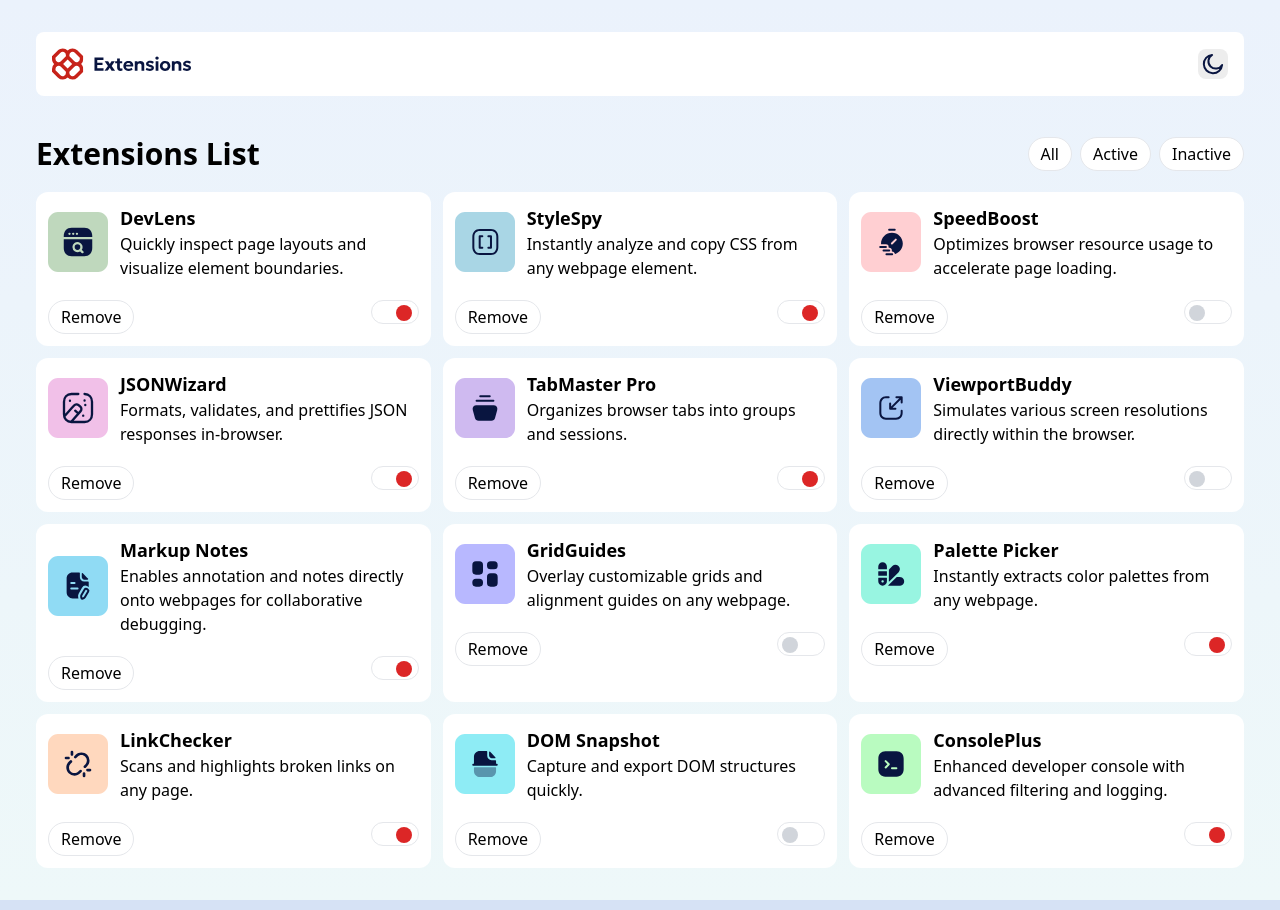
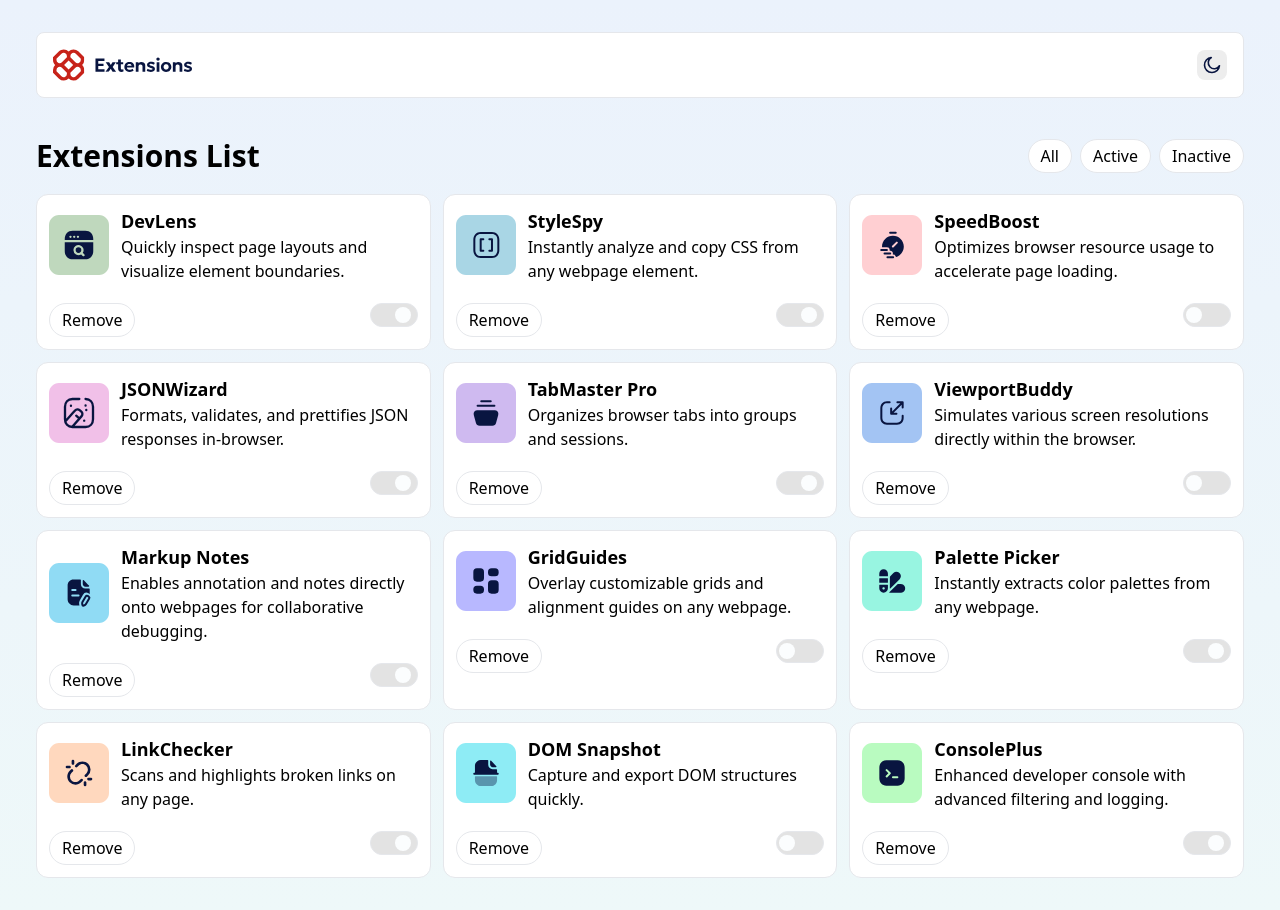
Before and after one commit to rk-codeflow/browser-extension, a website with bundled scripts: page index.html in a window 1280 px wide. Built offline with nearby package versions, Linux system fonts and the light colour scheme.

Commit message:
style: style fixes done

```diff
--- a/index.html
+++ b/index.html
@@ -11,7 +11,7 @@
   >
     <div class="max-w-7xl mx-auto px-9 my-8">
       <div
-        class="flex items-center justify-between p-4 rounded-lg bg-white dark:bg-neutrall-700"
+        class="flex items-center justify-between p-4 rounded-lg bg-white dark:bg-neutrall-700 border"
       >
         <img
           src="./assets/images/logo.svg"
@@ -19,7 +19,9 @@
           class="h-8 cursor-pointer"
         />
         <div class="flex items-center">
-          <div class="toggle-icon">
+          <div
+            class="flex items-center justify-center h-[30px] w-[30px] cursor-pointer rounded-lg p-[6px] bg-neutrall-100 hover:bg-neutrall-300"
+          >
             <img src="./assets/images/icon-moon.svg" alt="moon" />
           </div>
         </div>
@@ -31,17 +33,17 @@
         </h2>
         <div class="flex space-x-2">
           <button
-            class="bg-white dark:bg-neutrall-700 dark:text-neutrall-0 px-3 py-1 rounded-3xl border all"
+            class="bg-white dark:bg-neutrall-700 dark:text-neutrall-0 px-3 py-1 rounded-3xl border hover:bg-redd-400 hover:text-neutrall-0 all"
           >
             All
           </button>
           <button
-            class="bg-white dark:bg-neutrall-700 dark:text-neutrall-0 px-3 py-1 rounded-3xl border active"
+            class="bg-white dark:bg-neutrall-700 dark:text-neutrall-0 px-3 py-1 rounded-3xl border hover:bg-redd-400 hover:text-neutrall-0 active"
           >
             Active
           </button>
           <button
-            class="bg-white dark:bg-neutrall-700 dark:text-neutrall-0 px-3 py-1 rounded-3xl border inactive"
+            class="bg-white dark:bg-neutrall-700 dark:text-neutrall-0 px-3 py-1 rounded-3xl border hover:bg-redd-400 hover:text-neutrall-0 inactive"
           >
             Inactive
           </button>
--- a/src/script.js
+++ b/src/script.js
@@ -12,7 +12,7 @@ let tab;
 const renderCard = (data) => {
   cardWrapper.innerHTML = data
     .map((item) => {
-      return `<div class="card bg-white dark:bg-neutral-900 dark:text-white p-3 rounded-xl">
+      return `<div class="border bg-white dark:bg-neutral-900 dark:text-white p-3 rounded-xl">
           <div class="flex space-x-3">
             <img src=${item.logo} alt="logo" />
             <div class="flex flex-col">
@@ -25,17 +25,18 @@ const renderCard = (data) => {
             </div>
           </div>
           <div class="mt-5 flex justify-between">
-            <button class="border px-3 py-1 rounded-3xl remove" data-name="${
+            <button class="border px-3 py-1 rounded-3xl remove hover:bg-redd-500 hover:text-neutrall-0" data-name="${
               item.name
             }">Remove</button>
+
             <label
-              class="cursor-pointer w-12 h-6 border rounded-3xl flex items-center justify-center relative peer-checked:bg-red-600"
+              class="cursor-pointer w-12 h-6 border rounded-3xl flex items-center justify-center relative bg-neutrall-300/50 peer-checked:bg-red-600 hover:bg-redd-400"
               >
               <input type="checkbox" name="toggle" class="sr-only peer toggle" data-toggle="${
                 item.name
               }" ${item.isActive ? "checked" : ""} />
               <span
-                class="absolute left-1 top-1 w-4 h-4 rounded-full bg-[#D1D5DB] peer-checked:translate-x-full peer-checked:bg-red-600 peer-checked:left-2 transition-all duration-300 ease-in-out"
+                class="absolute left-[2px] w-4 h-4 rounded-full bg-neutrall-0 peer-checked:translate-x-full peer-checked:bg-neutrall-0 peer-checked:left-2 transition-all duration-300 ease-in-out"
               ></span
             ></label>
           </div>
--- a/tailwind.config.js
+++ b/tailwind.config.js
@@ -7,6 +7,7 @@ module.exports = {
         neutrall: {
           0: "hsl(200, 60%, 99%)",
           100: "hsl(0, 0%, 93%)",
+          300: "hsl(0, 0%, 78%)",
           600: "hsl(226, 11%, 37%)",
           700: "hsl(225, 23%, 24%)",
           800: "hsl(226, 25%, 17%)",
```
Also changed, not shown: src/style.css.
